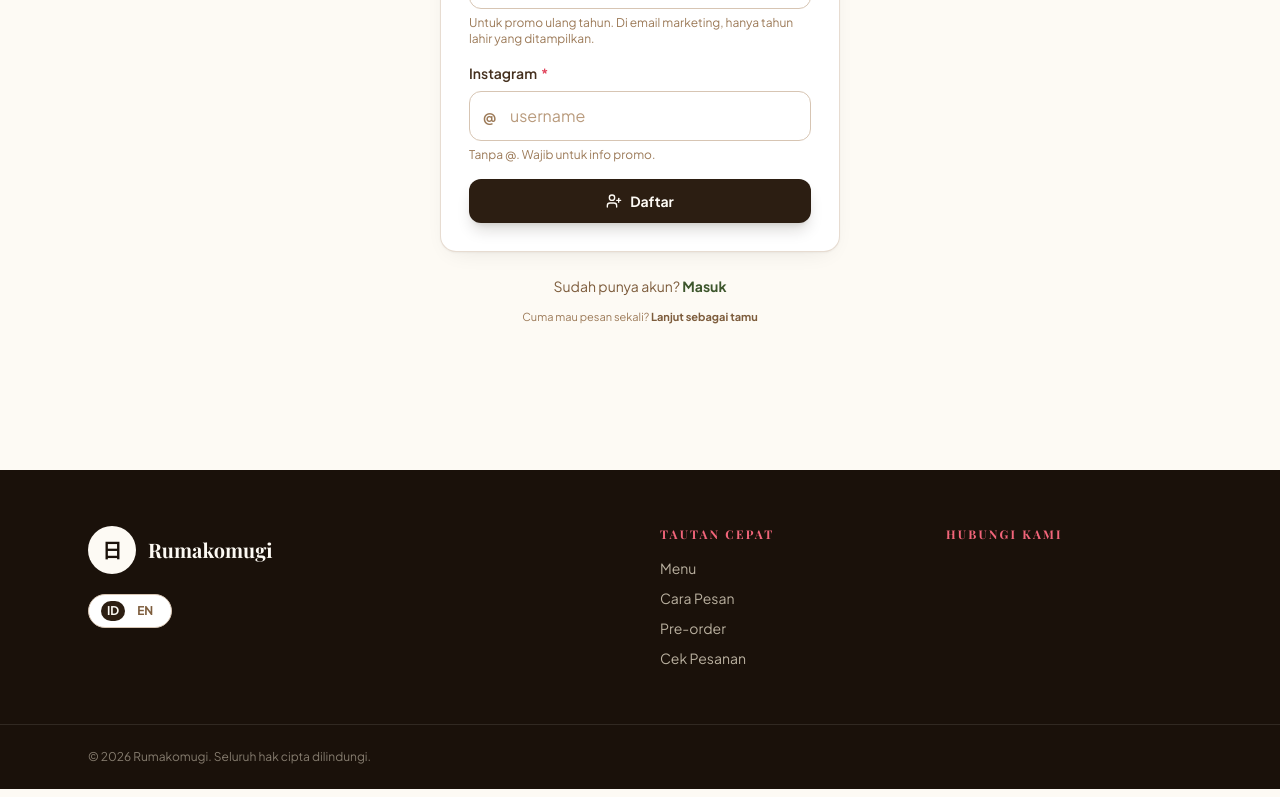
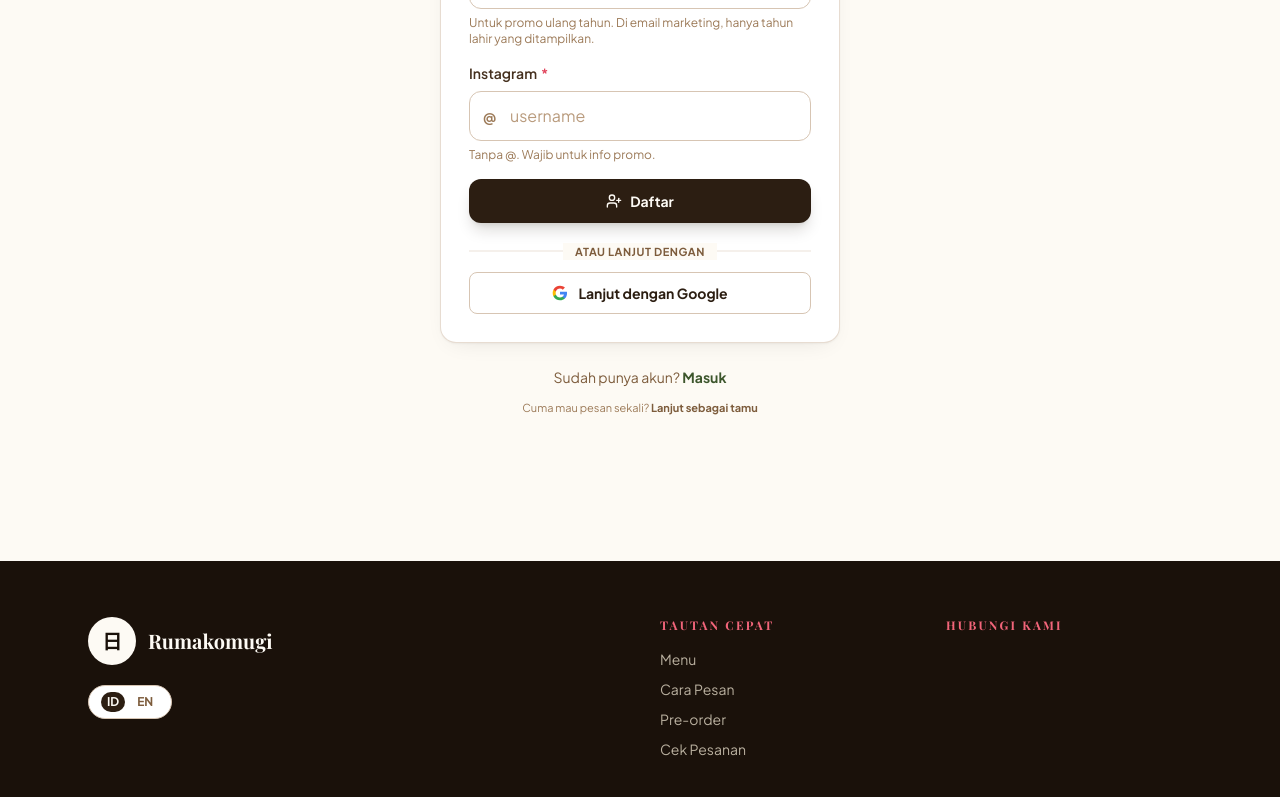
Before and after one commit to ooraa63/Japanese-Sando, a Next.js app: page /register in a window 1280 px wide. Shown: the part 810-1607 px from the top of the page. Built offline with nearby package versions, Linux system fonts and the light colour scheme; no server answers; the database is empty.

Commit message:
fix: hapus Cara Pesan nav, unsticky Simpan button, tambah Google OAuth

```diff
--- a/src/app/account/actions.ts
+++ b/src/app/account/actions.ts
@@ -18,6 +18,8 @@ export interface CustomerActionResult<T = undefined> {
    * sesi belum aktif (Confirm email ON). UI menampilkan "cek email kamu".
    */
   requiresVerification?: boolean;
+  /** URL untuk OAuth redirect (Google, dsb). Browser yang navigasi ke sini. */
+  redirectUrl?: string;
 }
 
 function humanize(error: string | undefined): string {
@@ -262,3 +264,43 @@ export async function updateCustomerProfileAction(
   revalidatePath("/account");
   return { ok: true };
 }
+
+/* =============================================================================
+ *  OAUTH (Google sign-in)
+ * ========================================================================== */
+
+/**
+ * Mulai OAuth flow (mis. Google). Sign-in & sign-up pakai flow yang sama —
+ * Supabase akan otomatis buat akun kalau email belum terdaftar (kalau
+ * "Confirm email" OFF) atau kirim link verifikasi (kalau ON).
+ *
+ * Return `redirectUrl` untuk di-navigate oleh client (`window.location`).
+ * Kalau dipanggil dari server langsung (mis. link HTML biasa), pakai
+ * `redirect()` ke URL.
+ */
+export async function signInWithOAuthAction(
+  provider: "google" | "github" | "apple" | "facebook"
+): Promise<CustomerActionResult<{ url: string }>> {
+  const supabase = await createClient();
+  const origin =
+    process.env.NEXT_PUBLIC_SITE_URL ??
+    (typeof process.env.VERCEL_URL === "string"
+      ? `https://${process.env.VERCEL_URL}`
+      : "http://localhost:3000");
+
+  const { data, error } = await supabase.auth.signInWithOAuth({
+    provider,
+    options: {
+      redirectTo: `${origin}/account?oauth=1`,
+      queryParams: provider === "google" ? { prompt: "select_account" } : undefined,
+    },
+  });
+
+  if (error) {
+    return { ok: false, error: humanize(error.message) };
+  }
+  if (!data?.url) {
+    return { ok: false, error: "oauth_unavailable" };
+  }
+  return { ok: true, data: { url: data.url } };
+}
--- a/src/app/login/CustomerAuthForm.tsx
+++ b/src/app/login/CustomerAuthForm.tsx
@@ -15,6 +15,7 @@ import {
 } from "lucide-react";
 import {
   signInCustomerAction,
+  signInWithOAuthAction,
   signUpCustomerAction,
   type CustomerActionResult,
 } from "@/app/account/actions";
@@ -112,6 +113,22 @@ export function CustomerAuthForm({
         return;
       }
       setState(result);
+    });
+  }
+
+  async function oauth(
+    provider: "google" | "github" | "apple" | "facebook"
+  ) {
+    setState(null);
+    startTransition(async () => {
+      const res = await signInWithOAuthAction(provider);
+      if (res.ok && res.data) {
+        // Browser navigasi ke provider OAuth. Session cookie di-set
+        // Supabase setelah callback di /account?oauth=1.
+        window.location.href = res.data.url;
+        return;
+      }
+      setState({ ok: false, error: res.error ?? "generic" });
     });
   }
 
@@ -297,6 +314,27 @@ export function CustomerAuthForm({
         </button>
       </form>
 
+      {/* OAuth providers — Google dkk. */}
+      <div className="mt-5">
+        <div className="relative flex items-center justify-center">
+          <div className="absolute inset-x-0 top-1/2 h-px -translate-y-1/2 bg-cocoa-100" />
+          <span className="relative bg-cream-50 px-3 text-[11px] font-bold uppercase tracking-wider text-cocoa-500">
+            {dict.orWith}
+          </span>
+        </div>
+        <div className="mt-3 space-y-2">
+          <button
+            type="button"
+            onClick={() => oauth("google")}
+            disabled={pending}
+            className="flex w-full items-center justify-center gap-2.5 rounded-lg border border-cocoa-200 bg-white px-3 py-2.5 text-sm font-bold text-cocoa-800 transition hover:bg-cocoa-50 disabled:opacity-40"
+          >
+            <GoogleGlyph className="size-4" />
+            {dict.withGoogle}
+          </button>
+        </div>
+      </div>
+
       {mode === "login" ? (
         <p className="mt-4 text-center text-xs text-cocoa-400">
           {dict.login.forgotPasswordHint}{" "}
@@ -322,3 +360,31 @@ export function CustomerAuthForm({
     </div>
   );
 }
+
+/** Logo Google "G" 4-warna inline (tanpa request ke Google Fonts). */
+function GoogleGlyph({ className }: { className?: string }) {
+  return (
+    <svg
+      viewBox="0 0 24 24"
+      className={className}
+      aria-hidden
+    >
+      <path
+        fill="#4285F4"
+        d="M22.56 12.25c0-.78-.07-1.53-.2-2.25H12v4.26h5.92c-.26 1.37-1.04 2.53-2.21 3.31v2.77h3.57c2.08-1.92 3.28-4.74 3.28-8.09z"
+      />
+      <path
+        fill="#34A853"
+        d="M12 23c2.97 0 5.46-.98 7.28-2.66l-3.57-2.77c-.99.66-2.23 1.06-3.71 1.06-2.86 0-5.29-1.93-6.16-4.53H2.18v2.84C3.99 20.64 7.7 23 12 23z"
+      />
+      <path
+        fill="#FBBC04"
+        d="M5.84 14.1c-.22-.66-.35-1.36-.35-2.1s.13-1.44.35-2.1V7.07H2.18C1.43 8.55 1 10.22 1 12s.43 3.45 1.18 4.93l3.66-2.83z"
+      />
+      <path
+        fill="#EA4335"
+        d="M12 5.38c1.62 0 3.06.56 4.21 1.64l3.15-3.15C17.45 2.09 14.97 1 12 1 7.7 1 3.99 3.36 2.18 7.07l3.66 2.83c.87-2.6 3.3-4.52 6.16-4.52z"
+      />
+    </svg>
+  );
+}
--- a/src/components/admin/SettingsClient.tsx
+++ b/src/components/admin/SettingsClient.tsx
@@ -558,20 +558,18 @@ export function SettingsClient({
         </div>
       </Section>
 
-      {/* Tombol simpan melayang */}
-      <div className="fixed inset-x-0 bottom-0 z-40 border-t border-cocoa-200 bg-cream-50/95 p-4 backdrop-blur-md lg:pl-64">
-        <div className="mx-auto flex max-w-3xl items-center justify-between gap-4">
-          <p className="hidden text-xs text-cocoa-400 sm:block">{t.admin.settings.subtitle}</p>
+      {/* Tombol simpan di akhir (bukan fixed, supaya tidak menutupi section lain). */}
+      <div className="flex items-center justify-end gap-3 border-t border-cocoa-200 pt-4">
+        <p className="text-xs text-cocoa-400">{t.admin.settings.subtitle}</p>
         <button
           type="button"
           onClick={save}
           disabled={saving}
-            className="btn-primary ml-auto w-full sm:w-auto sm:min-w-44"
+          className="btn-primary shrink-0"
         >
           {saving ? <Loader2 className="size-4 animate-spin" /> : <Save className="size-4" />}
           {saving ? t.common.saving : t.common.save}
         </button>
-        </div>
       </div>
     </div>
   );
--- a/src/components/customer/SiteHeader.tsx
+++ b/src/components/customer/SiteHeader.tsx
@@ -39,7 +39,6 @@ export function SiteHeader({
 
   const links = [
     { href: "/#menu", label: t.nav.menu },
-    { href: "/#how", label: t.nav.howItWorks },
     { href: "/track", label: t.nav.track },
     { href: "/#contact", label: t.nav.contact },
   ];
--- a/src/lib/i18n/en.ts
+++ b/src/lib/i18n/en.ts
@@ -383,6 +383,13 @@ export const en = {
   customerAuth: {
     loginCta: "Sign in",
     accountChip: "My account",
+    orWith: "or continue with",
+    withGoogle: "Continue with Google",
+    withGithub: "Continue with GitHub",
+    withApple: "Continue with Apple",
+    withFacebook: "Continue with Facebook",
+    oauthUnavailable:
+      "This provider isn't enabled yet. Please use email & password.",
     login: {
       title: "Sign in",
       subtitle: "Sign in to auto-fill your details on the next pre-order.",
--- a/src/lib/i18n/id.ts
+++ b/src/lib/i18n/id.ts
@@ -381,6 +381,13 @@ export const id: Dict = {
   customerAuth: {
     loginCta: "Masuk",
     accountChip: "Akun saya",
+    orWith: "atau lanjut dengan",
+    withGoogle: "Lanjut dengan Google",
+    withGithub: "Lanjut dengan GitHub",
+    withApple: "Lanjut dengan Apple",
+    withFacebook: "Lanjut dengan Facebook",
+    oauthUnavailable:
+      "Login dengan provider ini belum diaktifkan. Coba email & kata sandi dulu.",
     login: {
       title: "Masuk",
       subtitle:
```
Lines whose indentation alone changed are shown as unchanged.
